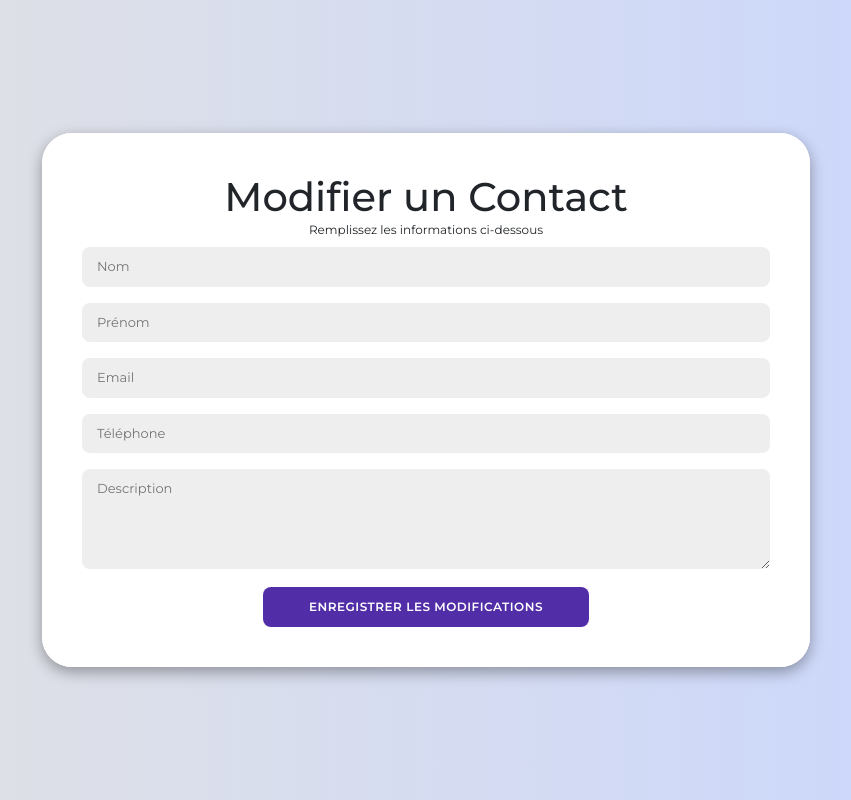
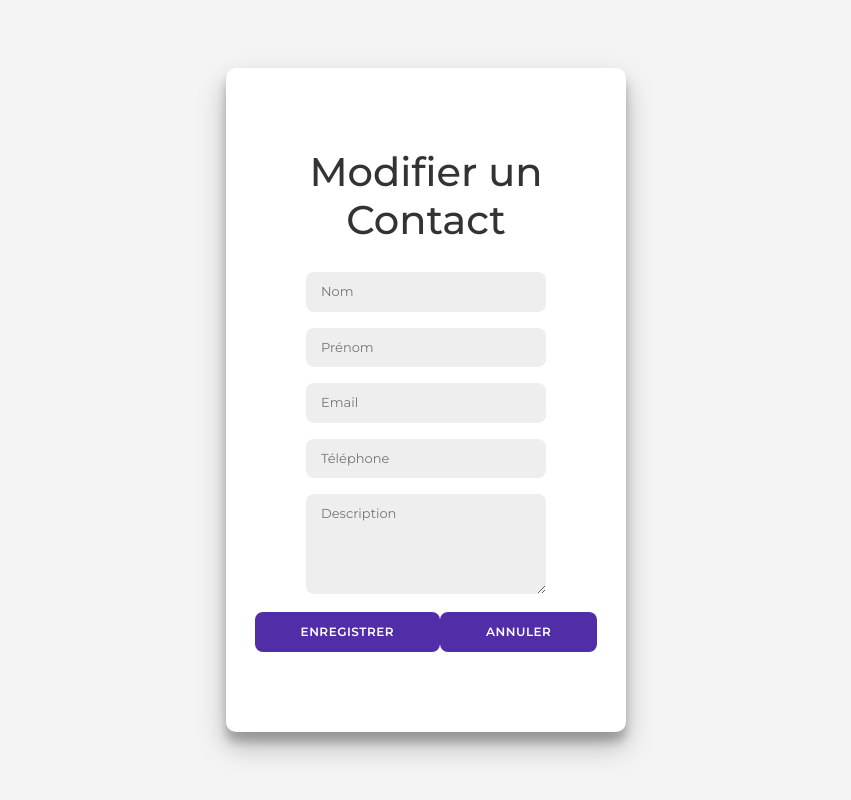
Before and after one commit to SerigneFallouNiang/Gestion_contact_angular, an Angular app: page /edit-contact/1 in a window 1280 px wide. Shown: the whole page, without its empty margins (214-1065 px from the left). Built offline with nearby package versions, Linux system fonts and the light colour scheme; sample sign-in values are in the browser's storage.

Commit message:
Button et fonction d'annulation

```diff
--- a/src/app/contact-form/contact-form.component.html
+++ b/src/app/contact-form/contact-form.component.html
@@ -1,53 +1,122 @@
 <!DOCTYPE html>
-<html lang="en">
+<html lang="fr">
 <head>
   <meta charset="UTF-8">
   <meta name="viewport" content="width=device-width, initial-scale=1.0">
   <title>Formulaire Contact</title>
-  <link rel="stylesheet" href="https://cdnjs.cloudflare.com/ajax/libs/font-awesome/6.6.0/css/all.min.css" integrity="sha512-Kc323vGBEqzTmouAECnVceyQqyqdsSiqLQISBL29aUW4U/M7pSPA/gEUZQqv1cwx4OnYxTxve5UMg5GT6L4JJg==" crossorigin="anonymous" referrerpolicy="no-referrer" />
-
+  <link rel="stylesheet" href="https://cdnjs.cloudflare.com/ajax/libs/font-awesome/6.6.0/css/all.min.css">
+  <style>
+    body {
+      font-family: 'Arial', sans-serif;
+      background-color: #f4f4f4;
+      margin: 0;
+      padding: 0;
+      display: flex;
+      justify-content: center;
+      align-items: center;
+      min-height: 100vh;
+    }
+    .container {
+      background-color: #ffffff;
+      border-radius: 10px;
+      box-shadow: 0 14px 28px rgba(0,0,0,0.25), 0 10px 10px rgba(0,0,0,0.22);
+      padding: 40px;
+      width: 400px;
+    }
+    h1 {
+      text-align: center;
+      color: #333;
+      margin-bottom: 20px;
+    }
+    form {
+      display: flex;
+      flex-direction: column;
+    }
+    input, textarea {
+      margin-bottom: 15px;
+      padding: 10px;
+      border: 1px solid #ddd;
+      border-radius: 5px;
+      font-size: 14px;
+    }
+    textarea {
+      resize: vertical;
+      min-height: 100px;
+    }
+    .error-message {
+      color: #ff3860;
+      font-size: 12px;
+      margin-top: -10px;
+      margin-bottom: 10px;
+    }
+    .button-group {
+      display: flex;
+      justify-content: space-between;
+    }
+    button {
+      padding: 10px 20px;
+      border: none;
+      border-radius: 5px;
+      font-size: 16px;
+      cursor: pointer;
+      transition: background-color 0.3s ease;
+    }
+    button[type="submit"] {
+      background-color: #4CAF50;
+      color: white;
+    }
+    button[type="submit"]:hover {
+      background-color: #45a049;
+    }
+    button[type="button"] {
+      background-color: #f44336;
+      color: white;
+    }
+    button[type="button"]:hover {
+      background-color: #da190b;
+    }
+    button:disabled {
+      background-color: #cccccc;
+      cursor: not-allowed;
+    }
+  </style>
 </head>
 <body>
-
-  <div class="parent">
-    <div class="container" id="container">
-        <div class="form-container">
+  <div class="container">
     <form [formGroup]="contactForm" (ngSubmit)="addOrUpdateContact()">
-                <h1>{{ isEditing ? 'Modifier un Contact' : 'Ajouter un Nouveau Contact' }}</h1>
-
-                <span>Remplissez les informations ci-dessous</span>
+      <h1>{{ isEditing ? 'Modifier un Contact' : 'Ajouter un Contact' }}</h1>
 
       <input type="text" formControlName="nom" placeholder="Nom">
-                <div *ngIf="contactForm.get('nom')?.invalid && (contactForm.get('nom')?.touched || contactForm.get('nom')?.dirty)">
-                  <div *ngIf="contactForm.get('nom')?.errors?.['required']" class="error-message">Le nom est requis.</div>
-                  <div *ngIf="contactForm.get('nom')?.errors?.['minlength']" class="error-message">Le nom doit contenir au moins 2 caractères.</div>
+      <div *ngIf="contactForm.get('nom')?.invalid && (contactForm.get('nom')?.touched || contactForm.get('nom')?.dirty)" class="error-message">
+        <div *ngIf="contactForm.get('nom')?.errors?.['required']">Le nom est requis.</div>
+        <div *ngIf="contactForm.get('nom')?.errors?.['minlength']">Le nom doit contenir au moins 2 caractères.</div>
       </div>
 
       <input type="text" formControlName="prenom" placeholder="Prénom">
-                <div *ngIf="contactForm.get('prenom')?.invalid && (contactForm.get('prenom')?.touched || contactForm.get('prenom')?.dirty)">
-                  <div *ngIf="contactForm.get('prenom')?.errors?.['required']" class="error-message">Le prénom est requis.</div>
-                  <div *ngIf="contactForm.get('prenom')?.errors?.['minlength']" class="error-message">Le prénom doit contenir au moins 2 caractères.</div>
+      <div *ngIf="contactForm.get('prenom')?.invalid && (contactForm.get('prenom')?.touched || contactForm.get('prenom')?.dirty)" class="error-message">
+        <div *ngIf="contactForm.get('prenom')?.errors?.['required']">Le prénom est requis.</div>
+        <div *ngIf="contactForm.get('prenom')?.errors?.['minlength']">Le prénom doit contenir au moins 2 caractères.</div>
       </div>
 
       <input type="email" formControlName="email" placeholder="Email">
-                <div *ngIf="contactForm.get('email')?.invalid && (contactForm.get('email')?.touched || contactForm.get('email')?.dirty)">
-                  <div *ngIf="contactForm.get('email')?.errors?.['required']" class="error-message">L'email est requis.</div>
-                  <div *ngIf="contactForm.get('email')?.errors?.['email']" class="error-message">L'email doit être valide.</div>
+      <div *ngIf="contactForm.get('email')?.invalid && (contactForm.get('email')?.touched || contactForm.get('email')?.dirty)" class="error-message">
+        <div *ngIf="contactForm.get('email')?.errors?.['required']">L'email est requis.</div>
+        <div *ngIf="contactForm.get('email')?.errors?.['email']">L'email doit être valide.</div>
       </div>
 
       <input type="text" formControlName="telephone" placeholder="Téléphone">
-                <div *ngIf="contactForm.get('telephone')?.invalid && (contactForm.get('telephone')?.touched || contactForm.get('telephone')?.dirty)">
-                  <div *ngIf="contactForm.get('telephone')?.errors?.['required']" class="error-message">Le numéro de téléphone est requis.</div>
-                  <div *ngIf="contactForm.get('telephone')?.errors?.['pattern']" class="error-message">Le numéro de téléphone doit contenir exactement 9 chiffres.</div>
+      <div *ngIf="contactForm.get('telephone')?.invalid && (contactForm.get('telephone')?.touched || contactForm.get('telephone')?.dirty)" class="error-message">
+        <div *ngIf="contactForm.get('telephone')?.errors?.['required']">Le numéro de téléphone est requis.</div>
+        <div *ngIf="contactForm.get('telephone')?.errors?.['pattern']">Le numéro de téléphone doit contenir exactement 9 chiffres.</div>
       </div>
 
       <textarea formControlName="description" placeholder="Description"></textarea>
 
-                <button type="submit" [disabled]="contactForm.invalid">{{ isEditing ? 'Enregistrer les Modifications' : 'Ajouter' }}</button>
+      <div class="button-group">
+        <button type="submit" [disabled]="contactForm.invalid">{{ isEditing ? 'Enregistrer' : 'Ajouter' }}</button>
+        <button type="button" (click)="cancel()">Annuler</button>
+      </div>
     </form>
   </div>
-    </div>
-  </div>
-
 </body>
 </html>
--- a/src/app/contact-form/contact-form.component.ts
+++ b/src/app/contact-form/contact-form.component.ts
@@ -100,4 +100,13 @@ export class ContactFormComponent implements OnInit {
     this.saveContacts(contacts);
     this.router.navigate(['/contact-list']);
   }
+
+
+  cancel() {
+    // Réinitialiser le formulaire
+    this.contactForm.reset();
+
+    // Naviguer vers la liste des contacts
+    this.router.navigate(['/contact-list']);
+  }
 }
```
Lines whose indentation alone changed are shown as unchanged.
